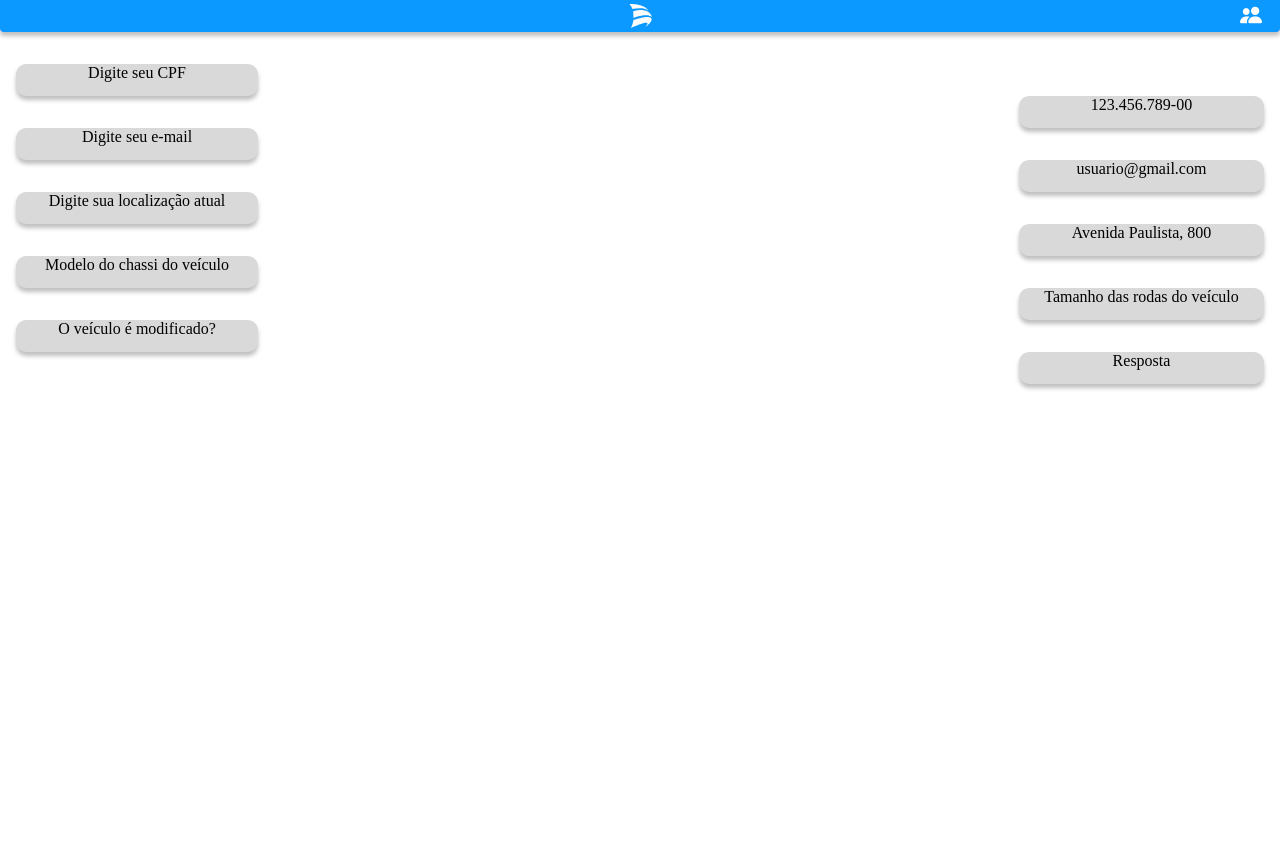
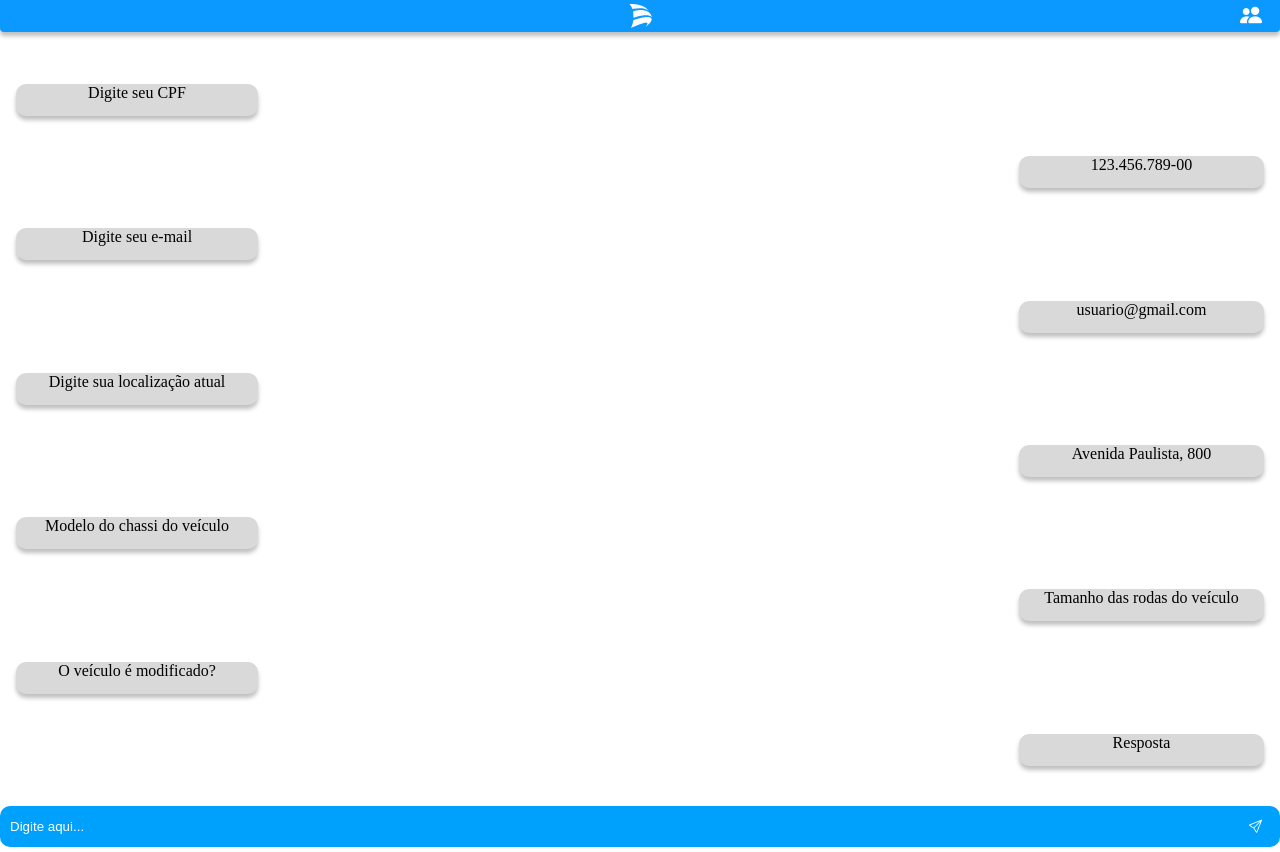
Before and after one commit to gabrielgirami2/Sprint1-WEB, a React (Create React App) app: page / in a window 1280 px wide. Before the commit the page ends 800 px from the top, so only its background shows below. Built offline with nearby package versions, Linux system fonts and the light colour scheme.

Commit message:
integrantes finalizado

```diff
--- a/package.json
+++ b/package.json
@@ -10,6 +10,7 @@
     "react": "^18.2.0",
     "react-dom": "^18.2.0",
     "react-modal": "^3.16.1",
+    "react-router-dom": "^6.15.0",
     "react-scripts": "5.0.1",
     "styled-components": "^6.0.7",
     "web-vitals": "^2.1.4"
--- a/src/App.css
+++ b/src/App.css
@@ -34,7 +34,9 @@ main {
   padding: 0;
   height: 96vh;
   width: 100%;
-  padding-top: 4vh;
+  display: flex;
+  flex-direction: column;
+  justify-content: space-between;
 }
 
 .description {
@@ -67,3 +69,10 @@ main {
   transform: translateY(-42px);
   font-size: 22px;
 }
+
+@media screen and (max-width: 466px) {
+  .forms{
+    width: 268px;
+    height: 45px;
+  }
+}
--- a/src/App.js
+++ b/src/App.js
@@ -1,5 +1,4 @@
 import React, { useState } from 'react';
-import Modal from 'react-modal';
 import styled from 'styled-components';
 import background from './assets/background.jpg';
 import './App.css';
@@ -9,6 +8,7 @@ import QuestionForm from './components/components-styled/Forms/questionForm';
 import AnswerForm from './components/components-styled/Forms/AnswerForm';
 import Button from './components/components-styled/Button/button';
 import ListaIntegrantes from './components/Views/integrantes';
+import TextField from './components/components-styled/TextEditor/TextEditor'
 
 function App() {
   const [name, setName] = useState('');
@@ -27,15 +27,8 @@ function App() {
     <div className="App">
       <header>
         <Navbar/>
+
         <Button className='BTNintegrantes' ><i className='bi bi-people-fill'></i>
-        {showPopup && (
-        <div className="popup">
-          {<ListaIntegrantes/>}
-          <h2>Este é o seu pop-up</h2>
-          <p>Aqui você pode adicionar o conteúdo que deseja exibir no pop-up.</p>
-          <button onClick={togglePopup}>Fechar</button>
-        </div>
-      )}
         </Button>
       </header>
 
@@ -84,7 +77,10 @@ function App() {
         {/* <div className='background'>
           <img src={background} alt="Logo" />
         </div> */}
-        <Chatbot/>
+        <div className='messenger'>
+          <TextField label="question" type="text" placeholder="Digite aqui..." value={name} onChange={handleNameChange}/>
+          <Button><i class="bi bi-send"></i></Button>
+        </div>
       </main>
     </div>
   );
--- a/src/components/Views/integrantes.jsx
+++ b/src/components/Views/integrantes.jsx
@@ -12,7 +12,7 @@ function ListaIntegrantes() {
         { nome: 'Felipe Bernardes De Almeida ',  RM: '98866' },
         { nome: 'Victor Gabriel Ribas Fanfoni ',   RM: '99173'  },
         { nome: 'Rafael Chaves',    RM: '99643'  },
-      ];
+    ];
 
       return (
         <div className="lista-integrantes">
```
Also changed, not shown: 1 other file (tests, documents, lock files or other folders).
